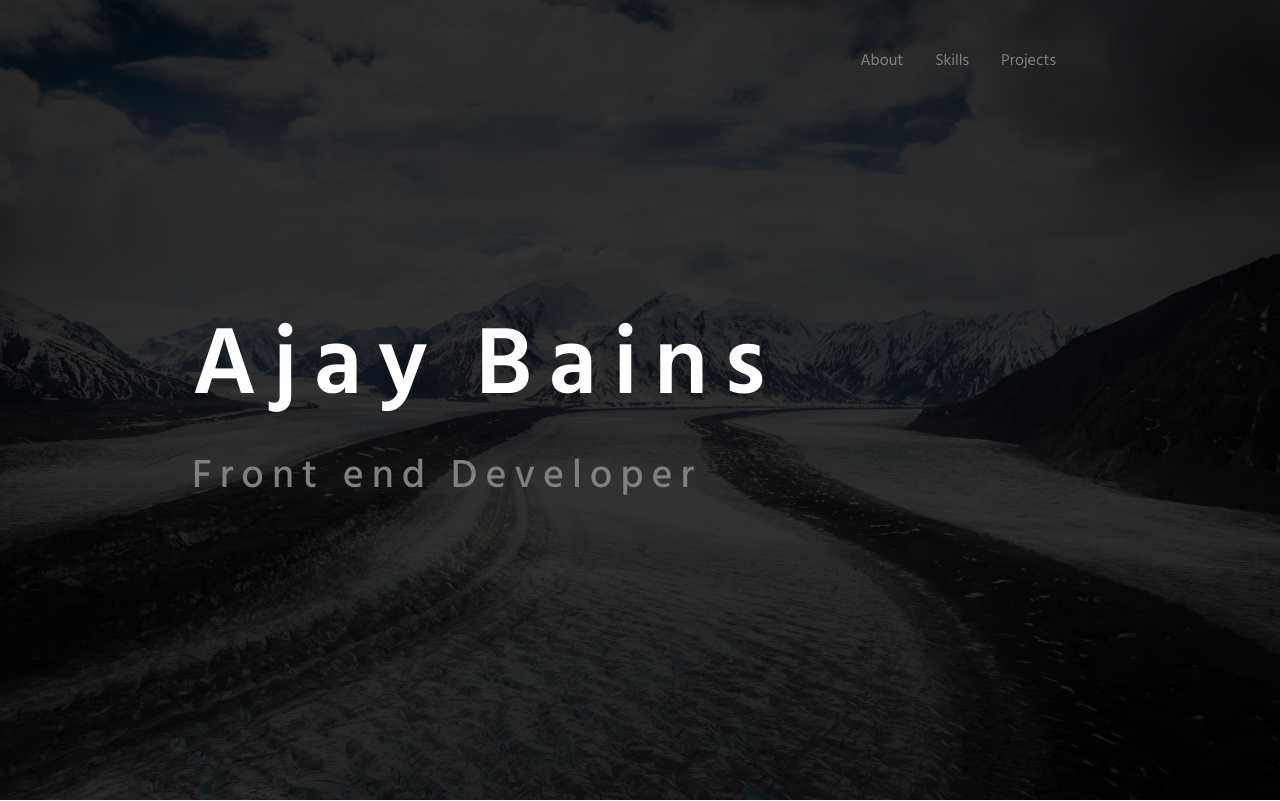
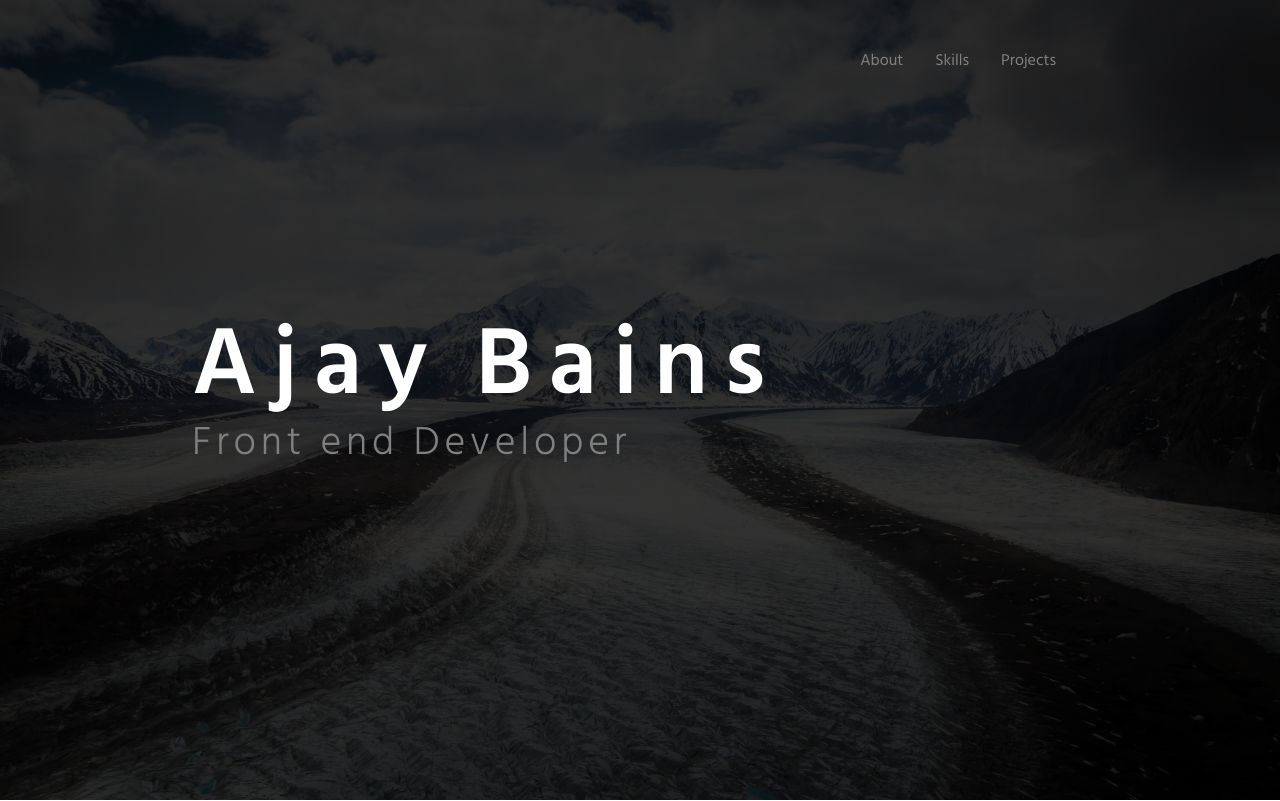
Before and after one commit to AjayBains/portfolio-website, a website: page index.html in a window 1280 px wide. Shown: the top 801 px of the page. Drawn offline with nearby package versions, Linux system fonts and the light colour scheme.

Commit message:
title line height changed

```diff
--- a/css/_header.scss
+++ b/css/_header.scss
@@ -46,12 +46,13 @@ header {
   font-weight: 600;
   animation: dropdown 2s;
   color: #fff;
+  line-height: 87px;
 }
 
 .hero .name .job-title {
   font-size: 2.5rem;
-  font-weight: 500;
-  letter-spacing: 0.5rem;
+  font-weight: 300;
+  letter-spacing: 0.3rem;
   color: $color-major;
   animation: moveUp 2s;
 }
```
Also changed, not shown: css/main.css, 1 other file.
